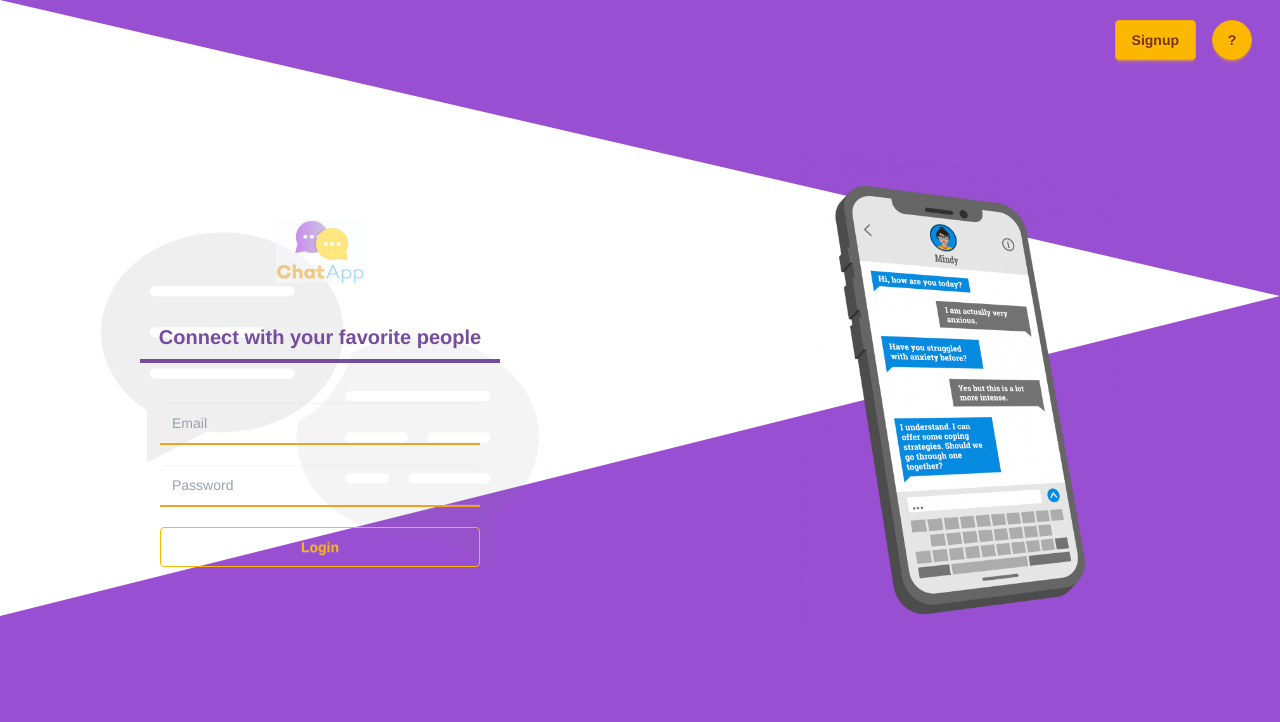
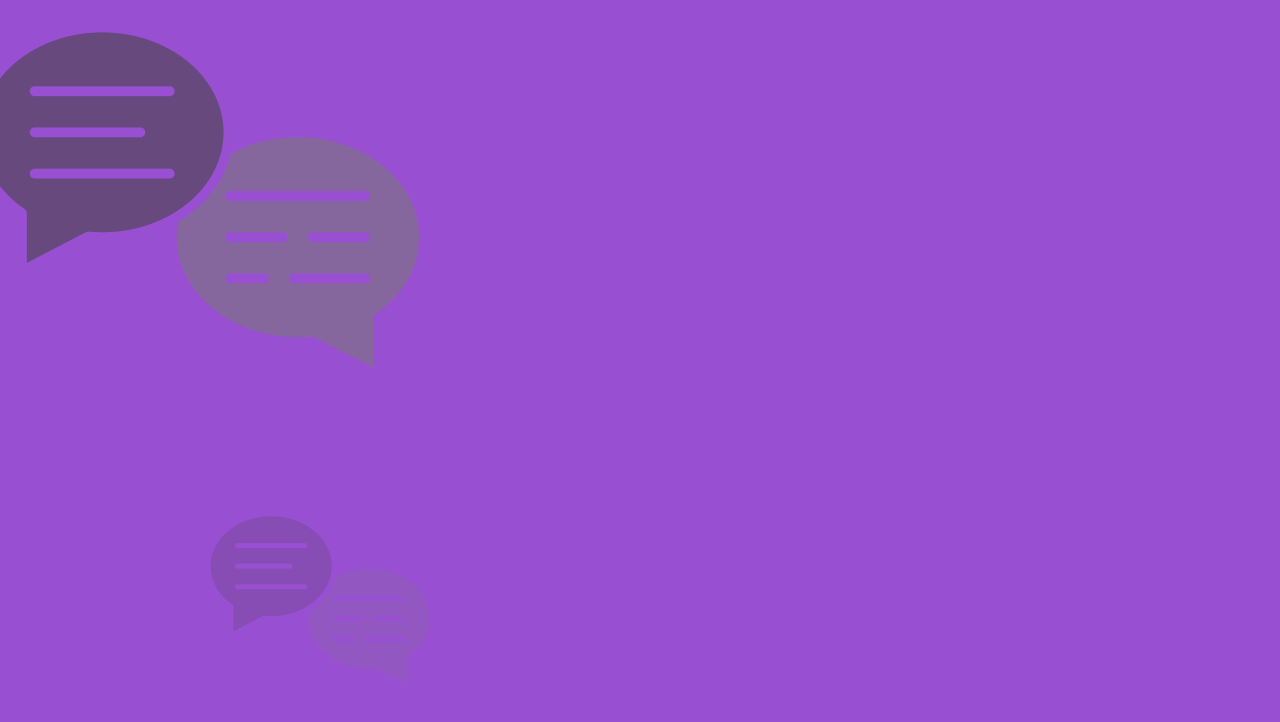
Before and after one commit to kasDev18/chat_app_react, a React (Vite) app in the folder client/: page / in a window 1280 px wide. Shown: the top 722 px of the page. Built offline with nearby package versions, Linux system fonts and the light colour scheme.

Commit message:
Create login and signup component

```diff
--- a/client/src/App.jsx
+++ b/client/src/App.jsx
@@ -2,59 +2,17 @@ import { useState } from "react";
 import reactLogo from "./assets/react.svg";
 import viteLogo from "/vite.svg";
 import "./App.css";
+
+import Login from "./pages/login/Login.jsx";
+import Signup from "./pages/signup/Signup.jsx";
 
 function App() {
   const [count, setCount] = useState(0);
 
   return (
     <>
-      <div className="h-screen w-screen bg-[#984FD2] font-display">
-        <div className="triangle absolute"></div>
-          <div className="flex h-screen w-screen absolute">
-            <div className="absolute w-screen flex justify-end p-5">
-              <button className="btn btn-warning mx-2">Signup</button>
-              <button className="btn btn-warning btn-circle mx-2">?</button>
-            </div>
-            <div className="w-[50%] flex items-center justify-center">
-              <div className="opacity-8 flex items-center justify-center">
-                <img className="" src="/images/chat2.png" alt="" width={"100%"} height={"100%"}/>
-              </div>
-              <div className="absolute h-[50%] w-[50%] flex flex-col p-5 items-center">
-                <div className="flex justify-center">
-                  <img className="chat-bg" src="/images/chatapp_logo.jpg" alt="" width={"20%"} height={"20%"}/>
-                </div>
-                <div className="flex flex-col items-center justify-center my-10">
-                  <h1 className="font-bold text-[#764C9E] text-xl mb-2">Connect with your favorite people</h1>
-                  <hr className="bolder border-2 border-[#764C9E] w-90"/>
-                </div>
-                <div className="w-80 ">
-                  <div className="">
-                    <input type="text" className="input input-warning w-80 bg-transparent border-none placeholder:text-gray-400" placeholder="Email" />
-                    <hr className="bolder border-1 border-[#EFA21E]"/>
-                  </div>
-                  <div className="my-5">
-                    <input type="text" className="input input-warning w-80 bg-transparent border-none placeholder:text-gray-400" placeholder="Password" />
-                    <hr className="bolder border-1 border-[#EFA21E]"/>
-                  </div>
-                  <div className="my-5">
-                    <button className="btn btn-outline btn-warning w-80">Login</button>
-                  </div>
-                </div>
-              </div>
-            </div>
-          <div className="w-[50%] flex items-center justify-center">
-            <img src="/images/cp4.png" alt="" width={"50%"} height={"50%"}/>
-          </div>
-        </div>
-      </div>
-      {/* <button className="btn btn-neutral">Neutral</button>
-<button className="btn btn-primary">Primary</button>
-<button className="btn btn-secondary">Secondary</button>
-<button className="btn btn-accent">Accent</button>
-<button className="btn btn-info">Info</button>
-<button className="btn btn-success">Success</button>
-<button className="btn btn-warning">Warning</button>
-<button className="btn btn-error">Error</button> */}
+      {/* <Login/> */}
+      <Signup/>
     </>
   );
 }
--- /dev/null
+++ b/client/src/pages/login/Login.jsx
@@ -0,0 +1,71 @@
+import React from "react";
+
+function Login() {
+  return (
+    <div className="h-screen w-screen bg-[#984FD2] font-display">
+      <div className="triangle absolute"></div>
+      <div className="flex h-screen w-screen absolute">
+        <div className="absolute w-screen flex justify-end p-5">
+          <button className="btn btn-warning mx-2">Signup</button>
+          <button className="btn btn-warning btn-circle mx-2">?</button>
+        </div>
+        <div className="w-[50%] flex items-center justify-center">
+          <div className="opacity-8 flex items-center justify-center">
+            <img
+              className=""
+              src="/images/chat2.png"
+              alt=""
+              width={"100%"}
+              height={"100%"}
+            />
+          </div>
+          <form className="absolute h-[50%] w-[50%] flex flex-col p-5 items-center">
+            <div className="flex justify-center">
+              <img
+                className="chat-bg"
+                src="/images/chatapp_logo.jpg"
+                alt=""
+                width={"20%"}
+                height={"20%"}
+              />
+            </div>
+            <div className="flex flex-col items-center justify-center my-10">
+              <h1 className="font-bold text-[#764C9E] text-xl mb-2">
+                Connect with your favorite people
+              </h1>
+              <hr className="bolder border-2 border-[#764C9E] w-90" />
+            </div>
+            <div className="w-80 ">
+              <div className="">
+                <input
+                  type="text"
+                  className="input input-warning text-black w-80 bg-transparent border-none placeholder:text-gray-400"
+                  placeholder="Email"
+                />
+                <hr className="bolder border-1 border-[#EFA21E]" />
+              </div>
+              <div className="my-5">
+                <input
+                  type="password"
+                  className="input input-warning text-black w-80 bg-transparent border-none placeholder:text-gray-400"
+                  placeholder="Password"
+                />
+                <hr className="bolder border-1 border-[#EFA21E]" />
+              </div>
+              <div className="my-5">
+                <button className="btn btn-outline btn-warning w-80">
+                  Login
+                </button>
+              </div>
+            </div>
+          </form>
+        </div>
+        <div className="w-[50%] flex items-center justify-center">
+          <img src="/images/cp4.png" alt="" width={"50%"} height={"50%"} />
+        </div>
+      </div>
+    </div>
+  );
+}
+
+export default Login;
--- /dev/null
+++ b/client/src/pages/signup/Signup.jsx
@@ -0,0 +1,27 @@
+import React from 'react'
+
+const chat_bg = {
+    opacity: '10%',
+    position: 'absolute',
+    top: '50%',
+    left: '50%',
+    transform: 'translate(-50%, -50%)',
+    width: '20%',
+    height: '20%'
+}
+
+function Signup() {
+  return (
+    <div className="h-screen w-screen bg-[#984FD2] font-display">
+        <div className='background-chat-imgs'>
+            <img src="/images/chat2.png" alt="" className={"opacity-20 absolute top-1/4 left-50 transform -translate-x-1/2 -translate-y-1/2"}/>
+            <img src="/images/chat2.png" width={"20%"} height={"20%"} alt="" className={"opacity-20 absolute top-3/4 left-1/4 transform -translate-x-1/2 -translate-y-1/2"}/>
+            <img src="/images/chat2.png" alt="" className={"opacity-20 absolute top-1/4 left-50 transform -translate-x-1/2 -translate-y-1/2"}/>
+            <img src="/images/chat2.png" alt="" className={"opacity-20 absolute top-1/4 left-50 transform -translate-x-1/2 -translate-y-1/2"}/>
+            <img src="/images/chat2.png" alt="" className={"opacity-20 absolute top-1/4 left-50 transform -translate-x-1/2 -translate-y-1/2"}/>
+        </div>
+    </div>
+  )
+}
+
+export default Signup
```
